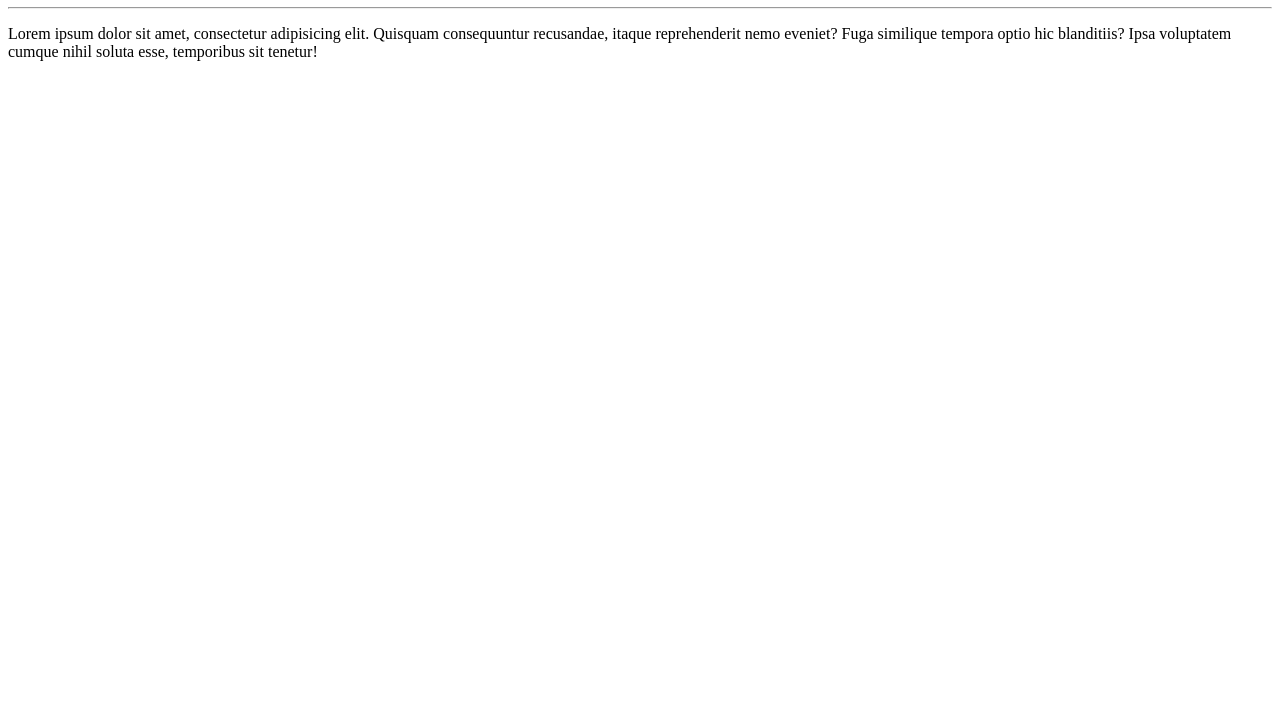
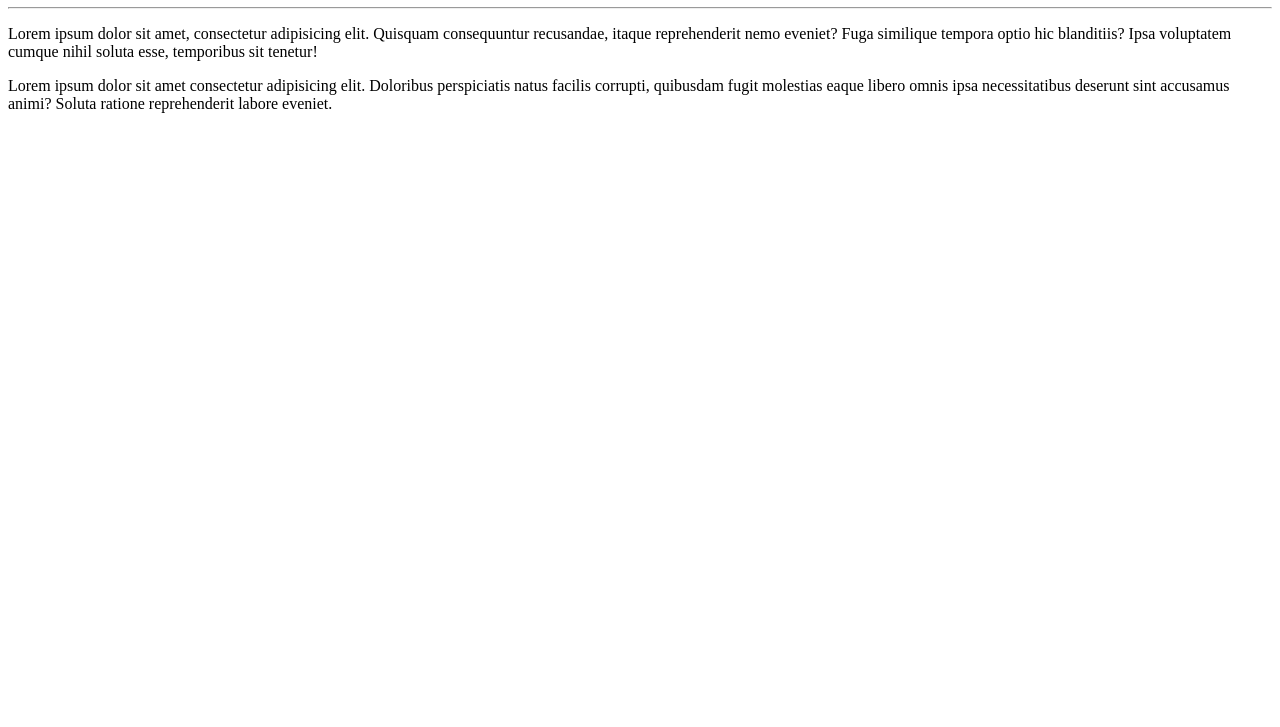
Before and after one commit to carlosfigueiredos/Ola-Mundo, a plain HTML site: page site-exemplo/index.html in a window 1280 px wide. Shown: the part 73-800 px from the top of the page. Drawn offline with Linux system fonts and the light colour scheme.

Commit message:
Adicionei um paragrafo

```diff
--- a/site-exemplo/index.html
+++ b/site-exemplo/index.html
@@ -10,5 +10,6 @@
     <h1>Olá, Mundo</h1>
     <hr>
     <p>Lorem ipsum dolor sit amet, consectetur adipisicing elit. Quisquam consequuntur recusandae, itaque reprehenderit nemo eveniet? Fuga similique tempora optio hic blanditiis? Ipsa voluptatem cumque nihil soluta esse, temporibus sit tenetur!</p>
+    <p>Lorem ipsum dolor sit amet consectetur adipisicing elit. Doloribus perspiciatis natus facilis corrupti, quibusdam fugit molestias eaque libero omnis ipsa necessitatibus deserunt sint accusamus animi? Soluta ratione reprehenderit labore eveniet.</p>
 </body>
 </html>
```
